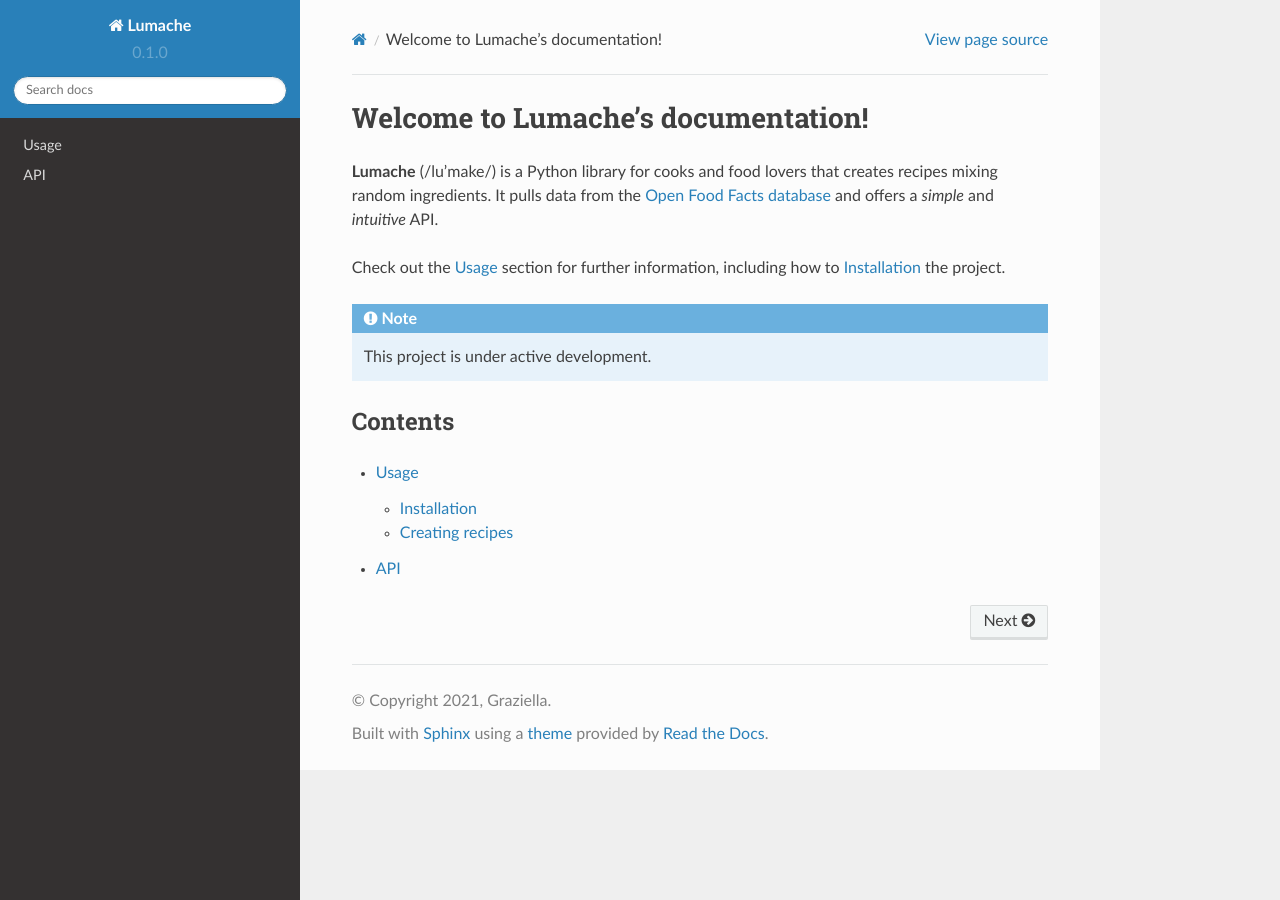
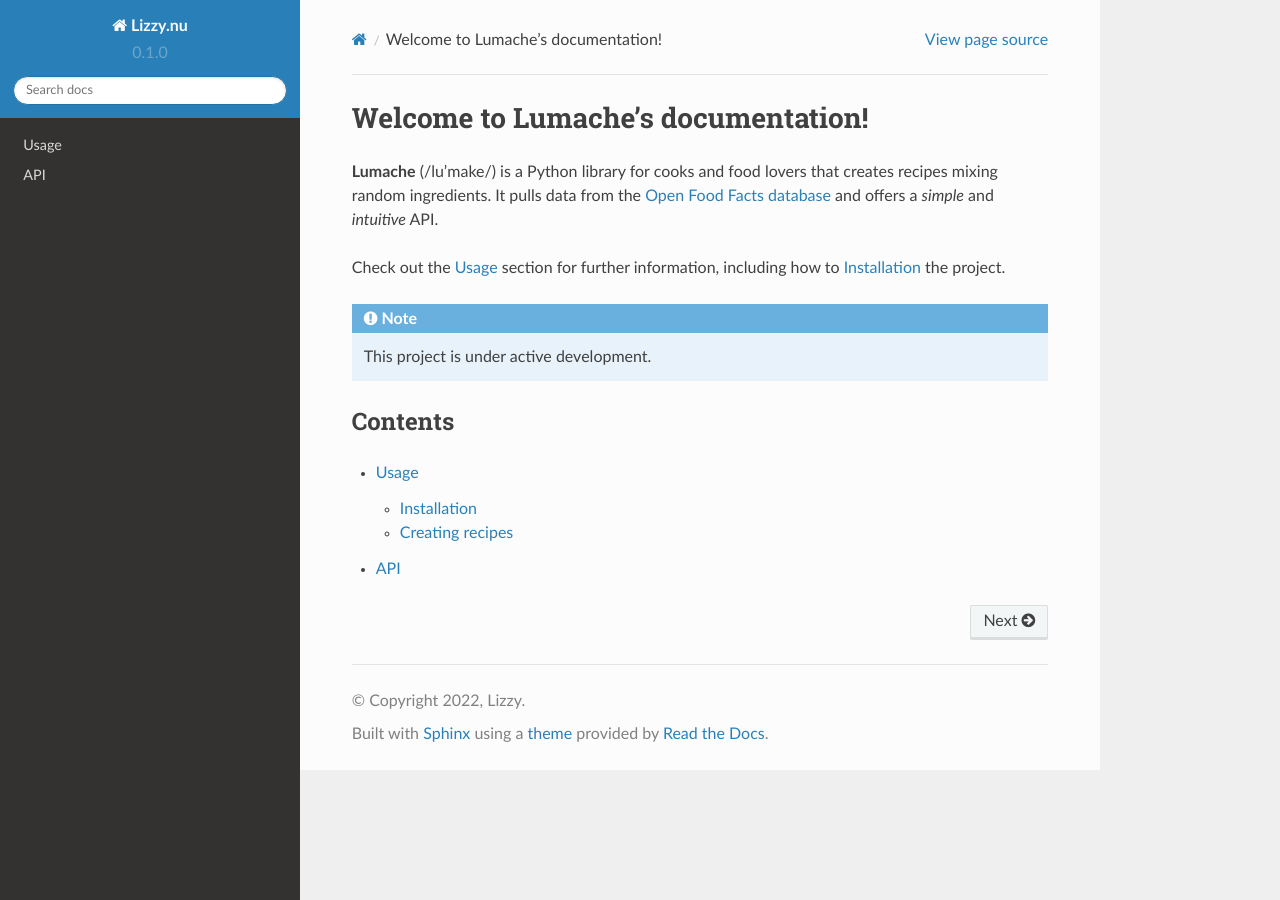
Before and after one commit to LizzyPear/docs-lizzy-nu, a Sphinx documentation site: the page built from docs/source/index.rst, in a window 1280 px wide. Built offline with Sphinx 7.4.7 and the Read the Docs theme 2.0.0, drawn with Linux system fonts in a browser that asks for light colours.

Commit message:
Update conf.py

```diff
--- a/docs/source/conf.py
+++ b/docs/source/conf.py
@@ -2,9 +2,9 @@
 
 # -- Project information
 
-project = 'Lumache'
-copyright = '2021, Graziella'
-author = 'Graziella'
+project = 'Lizzy.nu'
+copyright = '2022, Lizzy'
+author = 'Lizzy'
 
 release = '0.1'
 version = '0.1.0'
```
